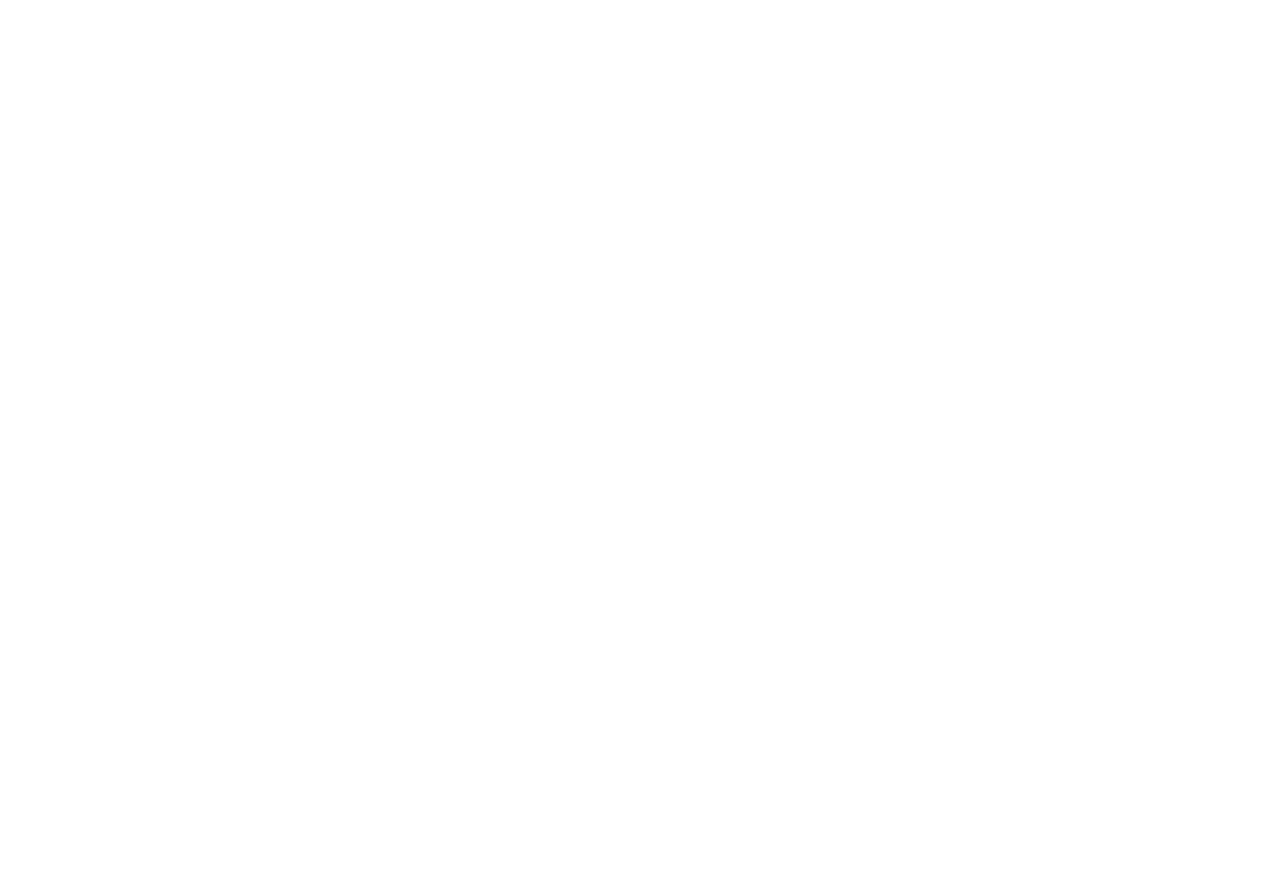
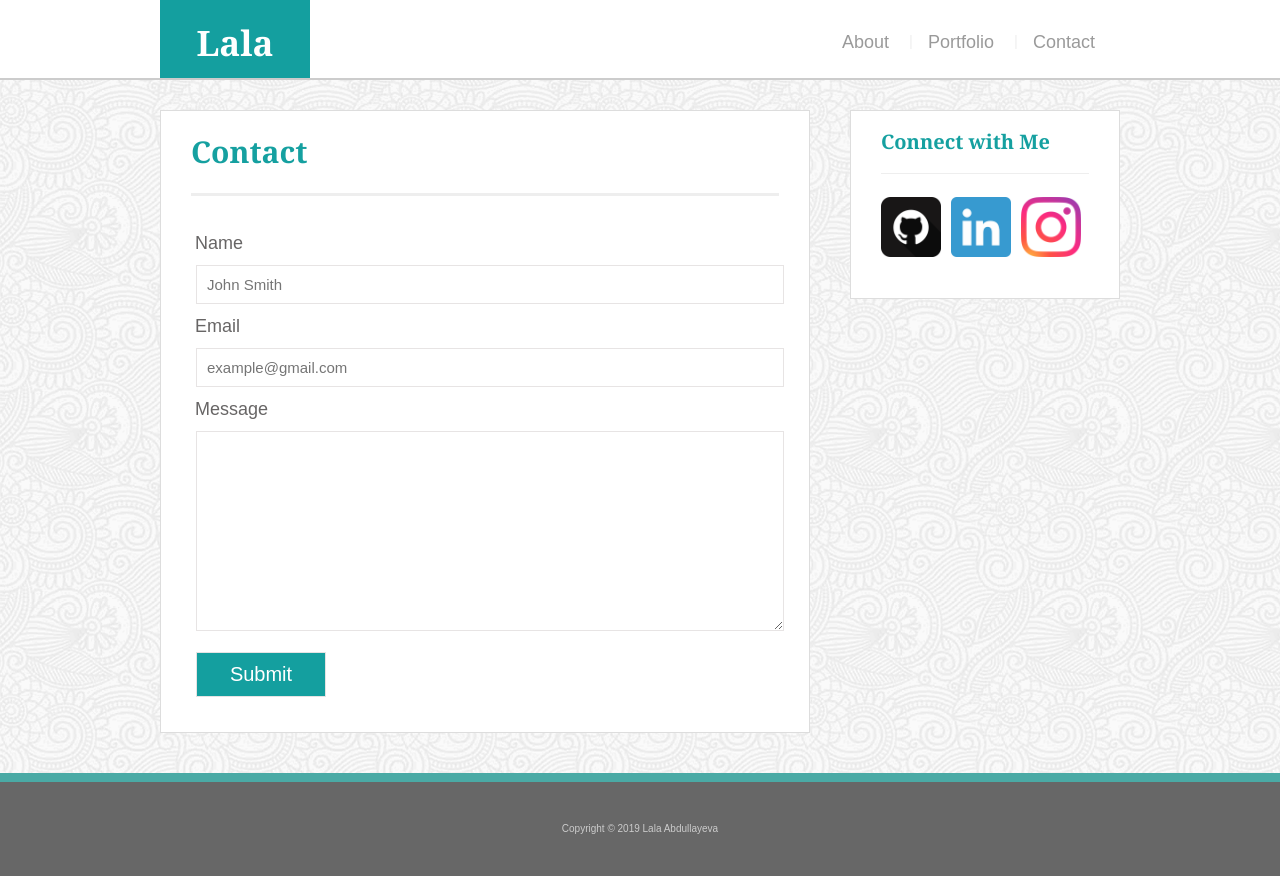
Before and after one commit to lala394/Basic-Portfolio, a plain HTML site: page contact.html in a window 1280 px wide. Before the commit the page ends 800 px from the top, so only its background shows below. Drawn offline with Linux system fonts and the light colour scheme.

Commit message:
initial commit

```diff
--- a/assets/css/style.css
+++ b/assets/css/style.css
@@ -81,7 +81,7 @@ body {
     margin-top:-10px;
     margin-bottom: 15px;
     line-height: 22px;
-    border-bottom: 2px solid rgb(238, 238, 238);
+    border-bottom: 1px solid rgb(238, 238, 238);
     font-family: Georgia, Times, "Times New Roman", serif;
     font-size: 20px;
     font-weight: 800;
@@ -111,7 +111,7 @@ body {
   h3 {
     margin-bottom: 30px;
     line-height: 22px;
-    border-bottom: 2px solid rgb(238, 238, 238);
+    border-bottom: 3px solid rgb(238, 238, 238);
     height: 55px;
     font-family: Georgia, Times, "Times New Roman", serif;
     font-size: 30px;
@@ -142,3 +142,33 @@ body {
     color: white;
     color: rgba(204, 204, 204, 0.993);
   }
+
+  /*contact page */
+  p1 {
+    color: rgba(102, 100, 100, 0.993);
+    font-weight: 2px;
+    font-size: 18px;
+    margin-left: 4px;
+  }
+
+  input, textarea {
+    width: 100%;
+    padding: 10px;
+    margin:5px;
+    border: 1px solid rgba(231, 228, 228, 0.993);
+    box-sizing: border-box;
+    font-size: 15px;
+  }
+  textarea{
+    height: 200px
+  }
+
+  .form-submit-button {
+    background: rgba(4, 153, 153, 0.933);
+    width: 130px;
+    padding: 10px;
+    font-size: 20px;
+    color: white;
+  }
+
+  /* portfolio page */
--- a/contact.html
+++ b/contact.html
@@ -0,0 +1,70 @@
+<!DOCTYPE html>
+<html lang="en">
+
+<head>
+    <meta charset="UTF-8">
+    <meta name="viewport" content="width=device-width, initial-scale=1.0">
+    <meta http-equiv="X-UA-Compatible" content="ie=edge">
+
+    <link rel="stylesheet" type="text/css" href="assets/css/reset.css">
+    <link rel="stylesheet" type="text/css" href="assets/css/style.css">
+
+
+    <title>Lala | Portfolio</title>
+
+</head>
+
+<body>
+
+    <header id="header">
+        <div class="container">
+            <a href="index.html"><h1 id="logo">Lala</h1></a>
+            <nav>
+                <a href="index.html">About <p id="pipe">|</p> </a>
+                <a href="portfolio.html">Portfolio <p id="pipe">|</p> </a>
+                <a href="contact.html">Contact</a>
+            </nav>
+        </div>
+    </header>
+
+
+    <div id="main-container" class="container">
+            <section class="main-section">
+               <div class="page-header">
+                 <h3>Contact</h3>
+
+            <form action="#">
+                <p1>Name</p1><br>
+                <input type="text" name="name" placeholder="John Smith" required><br>
+                <p1>Email</p1><br>
+                <input type="text" name="email" placeholder="example@gmail.com" required><br>
+                <p1>Message</p1><br>
+                <textarea required name="comment" id="comment" cols="48" rows="8"></textarea><br>
+                <input class="form-submit-button" type="submit" value="Submit">
+
+                </form>
+            </section>
+
+            <section class="sidebar">
+              <div id="connect">
+                <div class="page-header">
+                <h4>Connect with Me</h4>
+              </div>
+
+                <a href="http://github.com"><img src="assets/images/github.png" class="social" alt="GitHub" /></a>
+                <a href="http://linkedin.com"><img src="assets/images/linkedin.png" class="social" alt="LinkedIn" /></a>
+                <a href="http://instagram.com"><img src="assets/images/instagram.png" class="social" alt="Instagram" /></a>
+              </div>
+            </section>
+          </div>
+
+
+          <footer>
+            <div class="container">
+              Copyright &copy; 2019 Lala Abdullayeva
+            </div>
+          </footer>
+
+</body>
+
+</html>
```
Also changed, not shown: index.html (+2 -2 lines), portfolio.html (+67 -0 lines), assets/images/HP.jpg (added), assets/images/SL.jpg (added), assets/images/dk.jpg (added), assets/images/spn.png (added), 1 other file.
